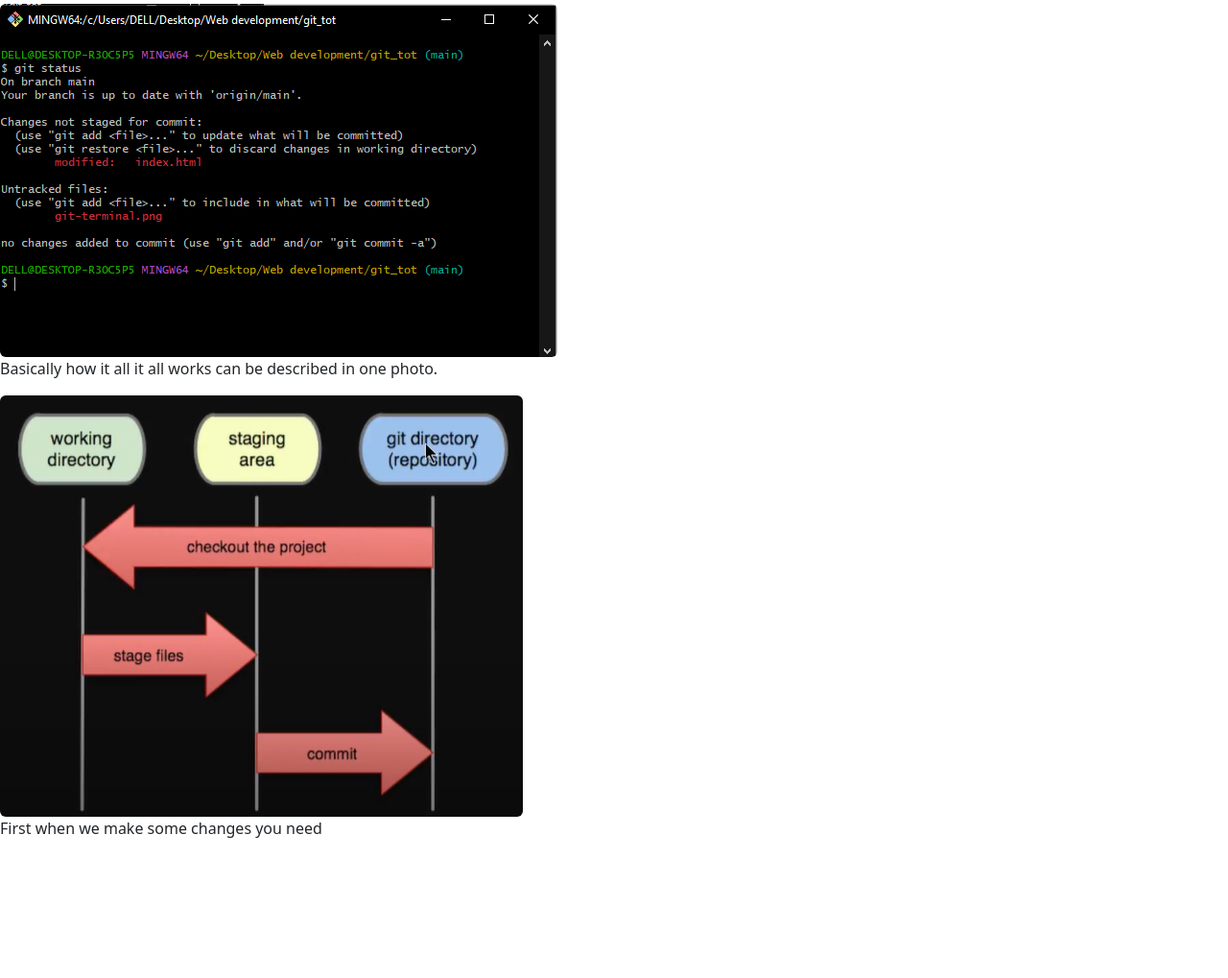
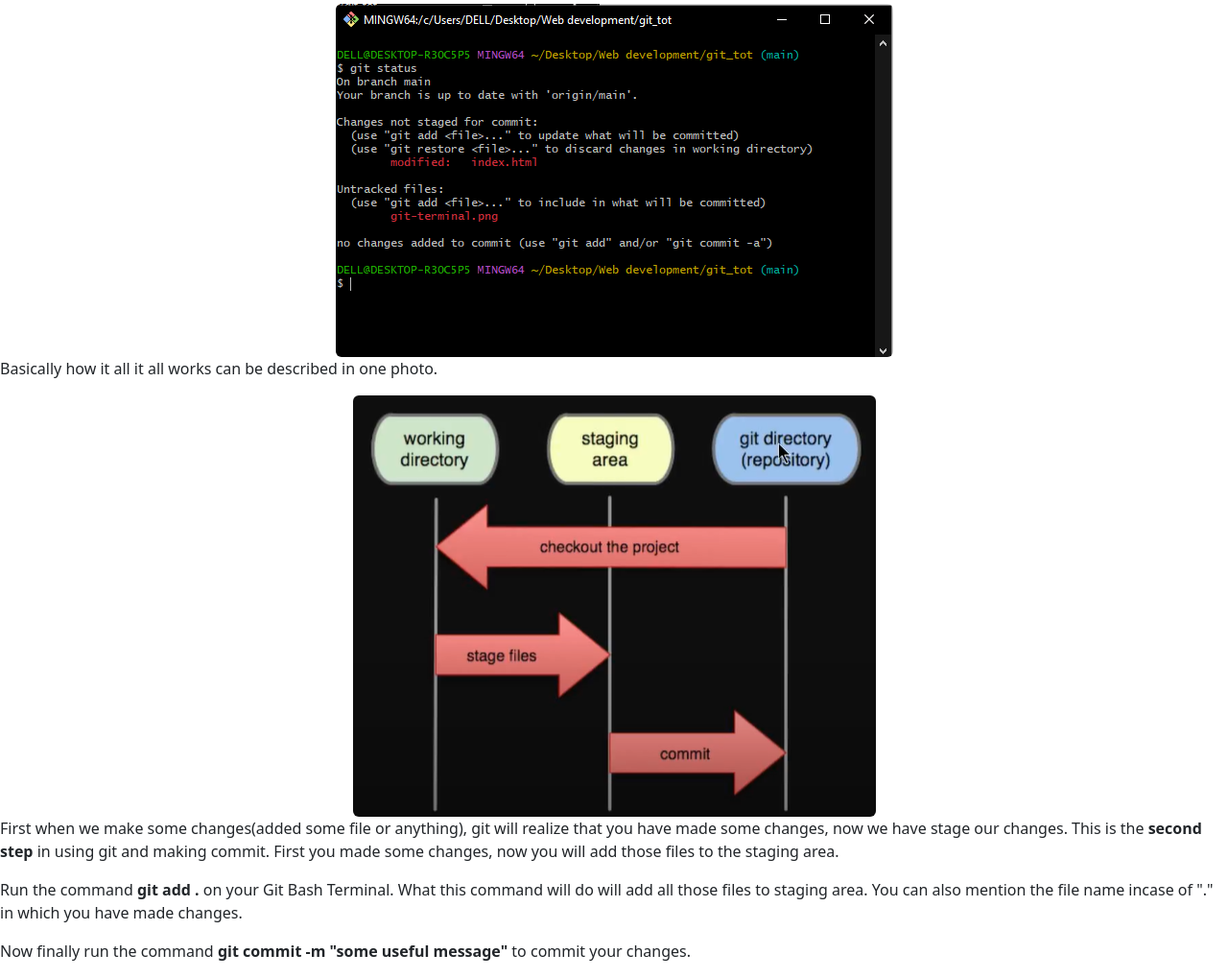
Before and after one commit to bcsf19a025/forPractice, a website: page index.html in a window 1280 px wide. Shown: the part 1283-2302 px from the top of the page at 96% size. Before the commit the page ends 2174 px from the top, so only its background shows below. Drawn offline with nearby package versions, Linux system fonts and the light colour scheme.

Commit message:
added commit and stage area section

```diff
--- a/index.html
+++ b/index.html
@@ -24,7 +24,7 @@
       <div class="container-fluid">
         <a class="navbar-brand" href="#">
           <img
-            src="pic.png"
+            src="/static/pic.png"
             alt="Logo"
             width="30"
             height="24"
@@ -79,9 +79,9 @@
       <li>Git Bash here & Git GUI here</li>
       </ul>
     </p>
-    <img src="bash.png" class="rounded float-left" alt="Bash Photo">
+    <img src="/static/bash.png" class="rounded float-left" alt="Bash Photo">
     <p>Now click on it it will look like this</p>
-    <img src="git-terminal.png" class="rounded float-left" alt="Terminal Photo">
+    <img src="/static/git-terminal.png" class="rounded float-left" alt="Terminal Photo">
     <p>
       You can run command <b>git version</b> to check version of git
       you have  downloaded.
@@ -94,13 +94,27 @@
       Now run the command <b>git status</b> after adding some files, you will notice that
       it will show some red lines.Like this
     </p>
-    <img src="git-add.png" class="rounded float-left" alt="Bash Photo">
+    <div class="text-center">
+      <img src="/static/git-add.png" class="rounded float-left" alt="Bash Photo">
+    </div>
     <p>
       Basically how it all it all works can be described in one photo.
     </p>
-    <img src="git-workflow.png" class="rounded float-left" alt="Bash Photo">
+    <div class="text-center">
+    <img src="/static/git-workflow.png" class="rounded float-left" alt="Bash Photo">
+    </div>
     <p>
-      First when we make some changes you need
+      First when we make some changes(added some file or anything), git will realize that you have
+      made some changes, now we have stage our changes. This is the <b>second step</b> in using
+      git and making commit. First you made some changes, now you will add those files to
+      the staging area.
+    </p>
+    <p> Run the command <b>git add .</b> on your Git Bash Terminal. What this command
+    will do will add all those files to staging area. You can also mention the file
+    name incase of "." in which you have made changes.</p>
+    <p>
+      Now finally run the command <b>git commit -m "some useful message"</b> to commit your
+      changes.
     </p>
   </body>
 </html>
```
Also changed, not shown: static/bash.png (renamed from bash.png), static/git-add.png (renamed from git-add.png), static/git-terminal.png (renamed from git-terminal.png), static/git-workflow.png (renamed from git-workflow.png), static/pic.png (renamed from pic.png).
